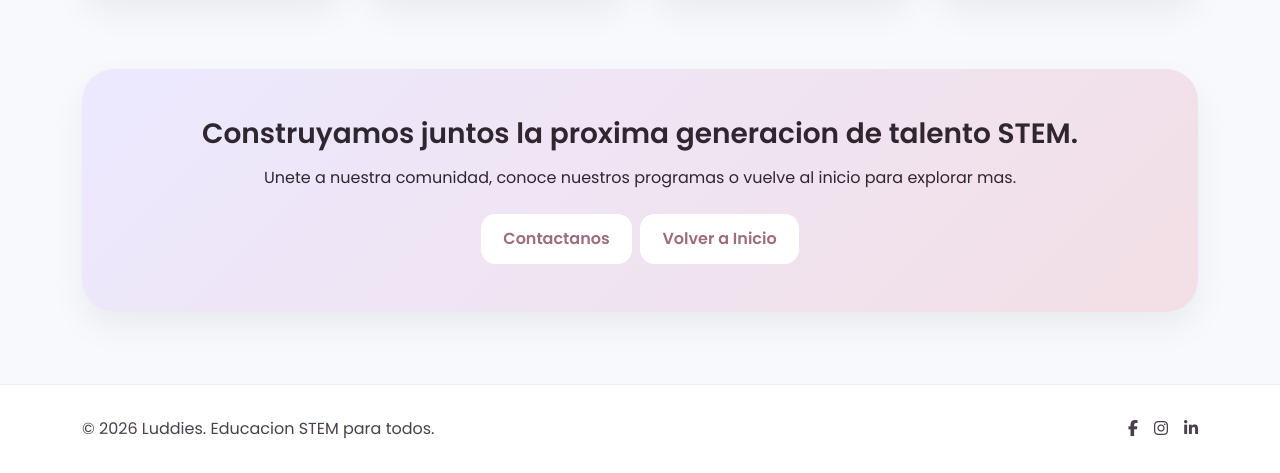
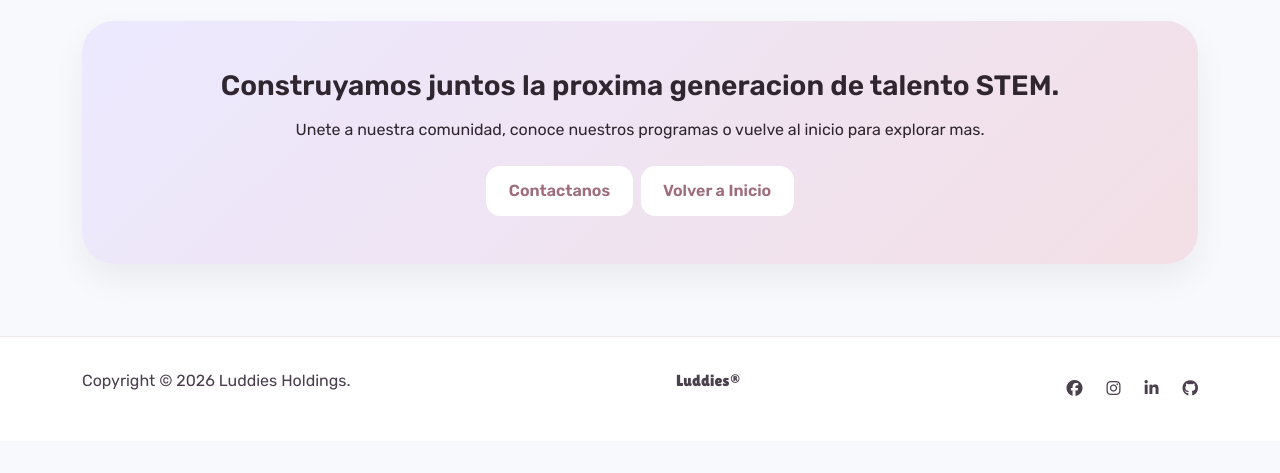
Before and after one commit to EdwinSanchezA720/luddiesHoldings, a plain HTML site: page client/about-us.html in a window 1280 px wide. Shown: the part 2149-2622 px from the top of the page. After the commit the page ends 2590 px from the top, so only its background shows below. Drawn offline with nearby package versions, Linux system fonts and the light colour scheme.

Commit message:
final changes to footer

```diff
--- a/client/about-us.html
+++ b/client/about-us.html
@@ -7,6 +7,8 @@
     <link rel="preconnect" href="https://fonts.googleapis.com">
     <link rel="preconnect" href="https://fonts.gstatic.com" crossorigin>
     <link href="https://fonts.googleapis.com/css2?family=Poppins:wght@300;400;600&display=swap" rel="stylesheet">
+    <link href="https://fonts.googleapis.com/css2?family=Rubik:wght@300;400;600&display=swap" rel="stylesheet">
+    <link href="https://fonts.googleapis.com/css2?family=Lilita+One&display=swap" rel="stylesheet">
     <link href="https://cdn.jsdelivr.net/npm/bootstrap@5.3.3/dist/css/bootstrap.min.css" rel="stylesheet" integrity="sha384-QWTKZyjpPEjISv5WaRU9OFeRpok6YctnYmDr5pNlyT2bRjXh0JMhjY6hW+ALEwIH" crossorigin="anonymous">
     <link rel="stylesheet" href="https://cdnjs.cloudflare.com/ajax/libs/font-awesome/6.5.2/css/all.min.css">
     <link rel="stylesheet" href="style.css">
@@ -180,12 +182,26 @@
 
     <footer class="footer-lite">
         <div class="container d-flex flex-column flex-md-row justify-content-between align-items-center gap-3">
-            <p class="mb-0 text-center text-md-start">&copy; 2026 Luddies. Educacion STEM para todos.</p>
-            <div class="d-flex gap-3" aria-label="Redes sociales">
-                <a href="#" class="footer-link" aria-label="Facebook de Luddies"><i class="fab fa-facebook-f" aria-hidden="true"></i></a>
-                <a href="#" class="footer-link" aria-label="Instagram de Luddies"><i class="fab fa-instagram" aria-hidden="true"></i></a>
-                <a href="#" class="footer-link" aria-label="LinkedIn de Luddies"><i class="fab fa-linkedin-in" aria-hidden="true"></i></a>
-            </div>
+        <p >Copyright © 2026 Luddies Holdings.</p>
+        <p><a href="index.html" class="footer-link" aria-label="Luddies Home Page"><span style="font-family: 'Lilita One', sans-serif; font-weight: 500 bold;">Luddies®</span></a></p>
+        <div class="d-flex gap-4" aria-label="Redes sociales">
+
+            <a href="https://www.facebook.com/LuddiesHoldings/" target="_blank" class="footer-link" aria-label="Luddies Facebook">
+                <i class="fa-brands fa-facebook" aria-hidden="true"></i>
+            </a>
+
+            <a href="https://www.instagram.com/luddiesholdings/" target="_blank" class="footer-link" aria-label="Luddies Instagram">
+                <i class="fa-brands fa-instagram" aria-hidden="true"></i>
+            </a>
+
+            <a href="https://www.linkedin.com/in/luddies-holdings/" target="_blank" class="footer-link" aria-label="Luddies LinkedIn">
+                <i class="fab fa-linkedin-in"></i>
+            </a>
+
+            <a href="https://github.com/LuddiesHoldings" target="_blank" class="footer-link" aria-label="Luddies GitHub">
+                <i class="fa-brands fa-github" aria-hidden="true"></i></i>
+            </a>
+
         </div>
     </footer>
 
--- a/client/docs/styleFooter.css
+++ b/client/docs/styleFooter.css
@@ -1,7 +1,10 @@
 @import url('https://fonts.googleapis.com/css2?family=Rubik:wght@400;700&display=swap');
-@import url('https://fonts.googleapis.com/css2?family=Nunito+Sans&display=swap');
 @import url('https://fonts.googleapis.com/css2?family=Lilita+One&display=swap');
 body {
+    margin: 0;
+    background-color: var(--bg-soft);
+    color: var(--text-main);
+    font-family: "Poppins", sans-serif;
     font-family: 'Lilita One', sans-serif;
     font-family: 'Rubik', sans-serif;
 }
--- a/client/style.css
+++ b/client/style.css
@@ -15,6 +15,8 @@ body {
     background-color: var(--bg-soft);
     color: var(--text-main);
     font-family: "Poppins", sans-serif;
+    font-family: 'Lilita One', sans-serif;
+    font-family: 'Rubik', sans-serif;
 }
 
 main {
@@ -160,9 +162,11 @@ main {
     padding: 2rem 0;
 }
 
+
 .footer-link {
     color: var(--text-main);
     text-decoration: none;
+    font-family: rubik;
     transition: color 0.2s ease;
 }
 
```
Also changed, not shown: client/docs/footer.html (+13 -15 lines), client/docs/scriptFooter.js (deleted).
